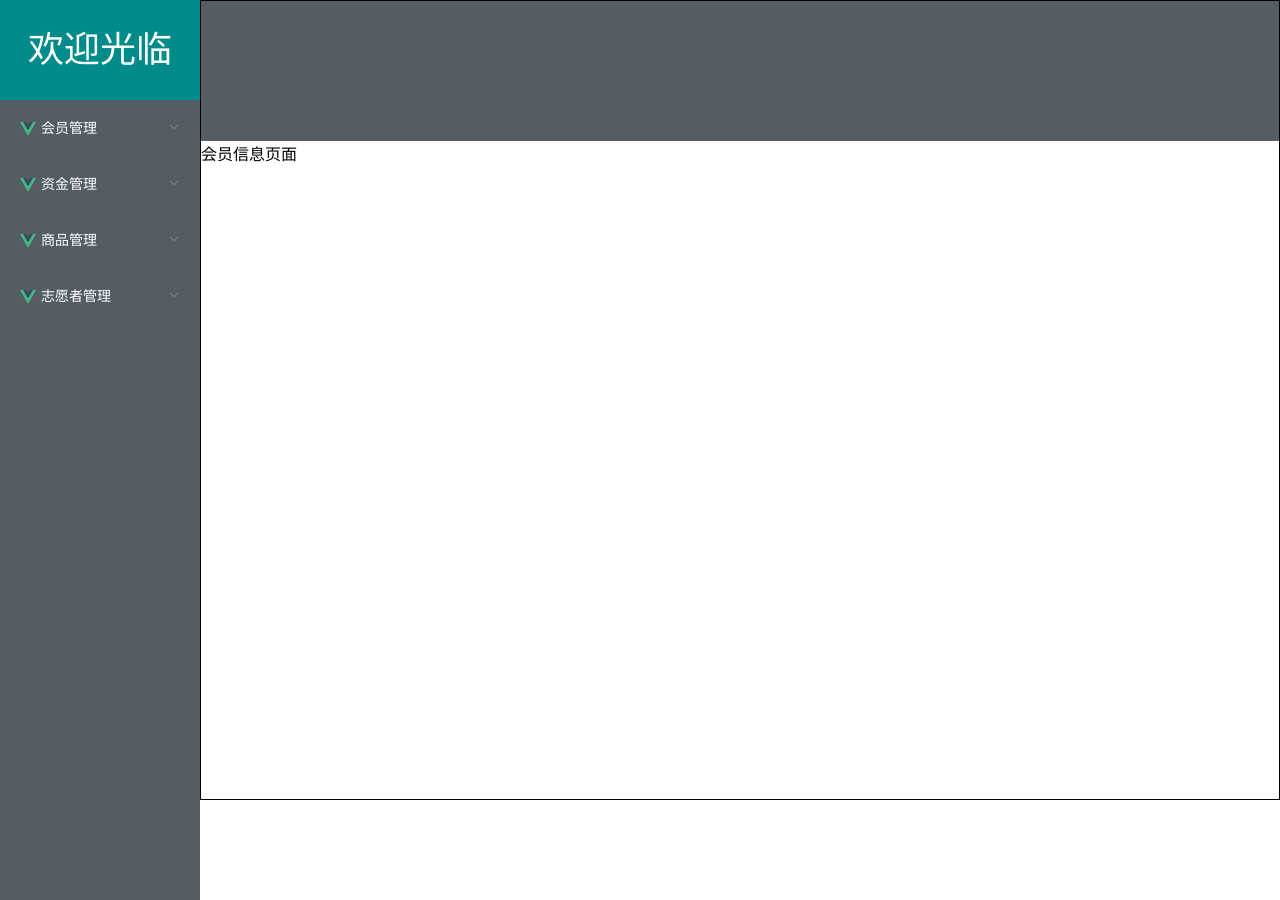
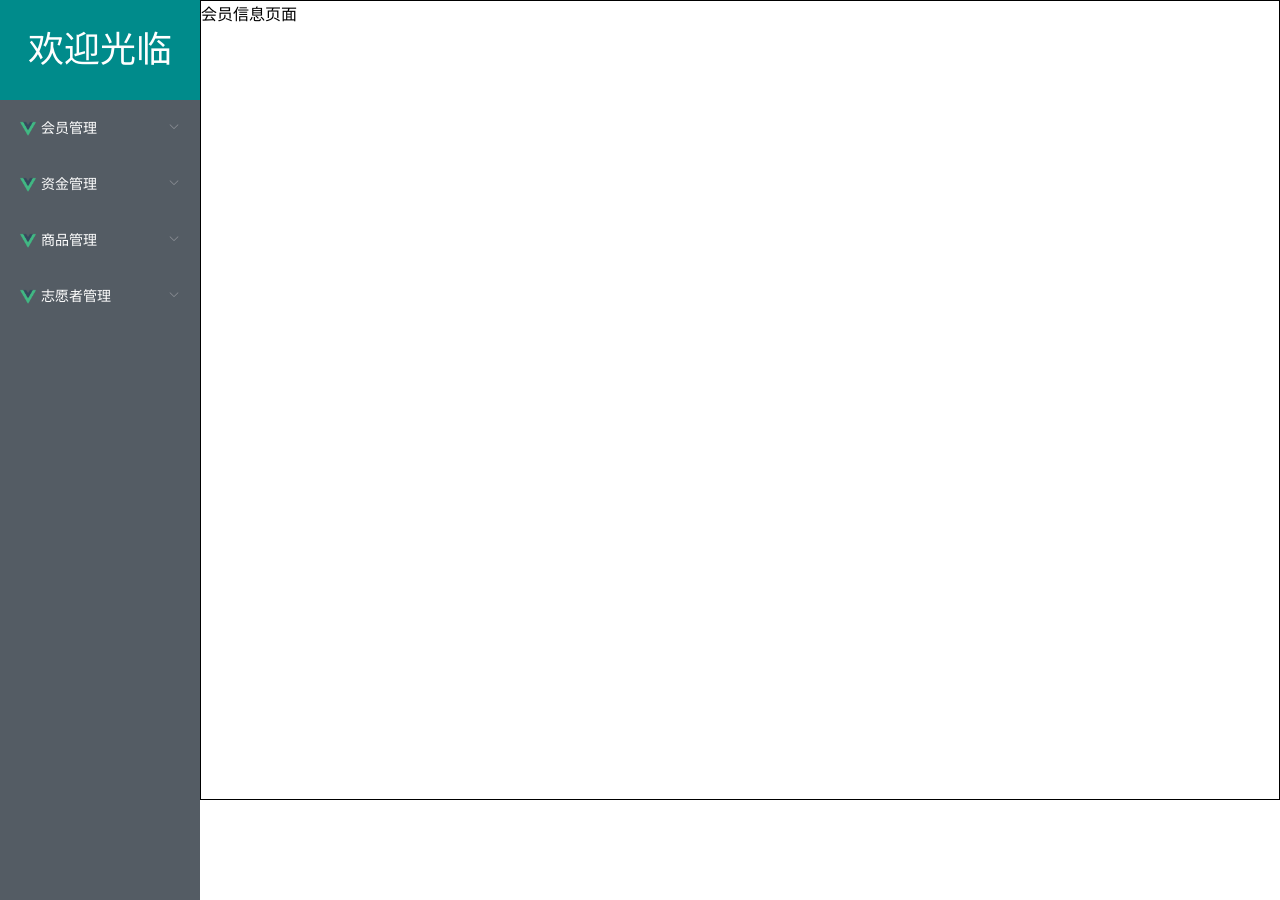
Before and after one commit to XiFanYin/webtest, a Vue app: page /menbermessage in a window 1280 px wide. Built offline with nearby package versions, Linux system fonts and the light colour scheme; sample sign-in values are in the browser's storage.

Commit message:
vuex基本配置完成

```diff
--- a/src/store/index.js
+++ b/src/store/index.js
@@ -6,10 +6,12 @@ Vue.use(Vuex)
 export default new Vuex.Store({
   /* state就是数据 */
   state: {
+    //声明成对象
     obj:{}
   },
   mutations: {
     setStateVal(state, obj) {
+      //https://cn.vuejs.org/v2/guide/reactivity.html#%E5%AF%B9%E4%BA%8E%E5%AF%B9%E8%B1%A1
       state.obj = Object.assign({}, state.obj, obj)
     }
   }
--- a/src/views/home.vue
+++ b/src/views/home.vue
@@ -34,8 +34,6 @@
     </div>
 
     <div class="right">
-       <div class="nav_bar">{{$store.state.obj.address}}</div>
-       <div class="nav_bar">{{$store.state.obj.age}}</div>
        <router-view/>
     </div>
   </div>
@@ -65,8 +63,6 @@ export default {
 </script>
 
 <style lang="scss" scoped>
-
-
 
 .home {
   width: 100%;
--- a/src/views/menberhealth.vue
+++ b/src/views/menberhealth.vue
@@ -1,5 +1,5 @@
 <template>
-  <div @click="aaa">
+  <div>
       会员健康页面
   </div>
 
@@ -7,19 +7,9 @@
 </template>
 <script>
 export default {
-    data() {
-      return {
-        teststud:{}
-      }
-    },
 
 
-    methods: {
-        aaa(){
-           this.$store.commit('setStateVal',{address:"郑州"} )
-        },
 
-    },
 }
 </script>
 
```
